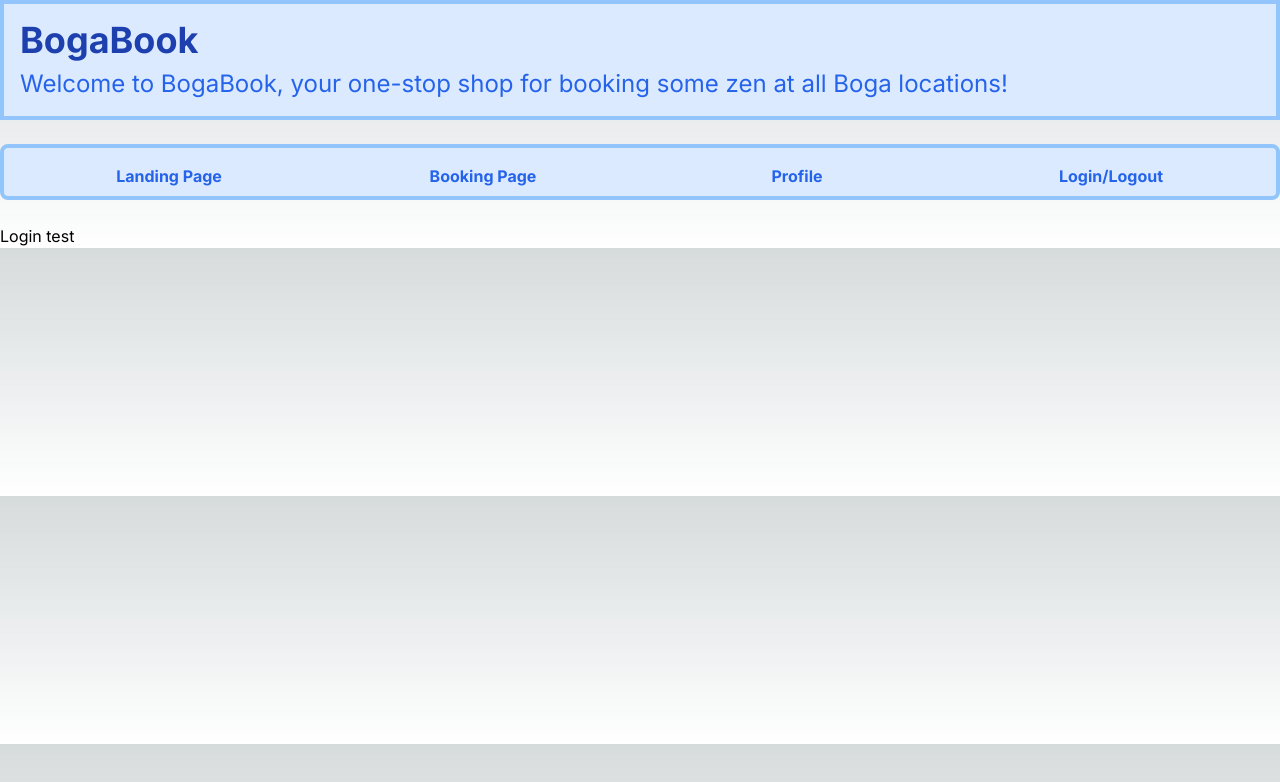
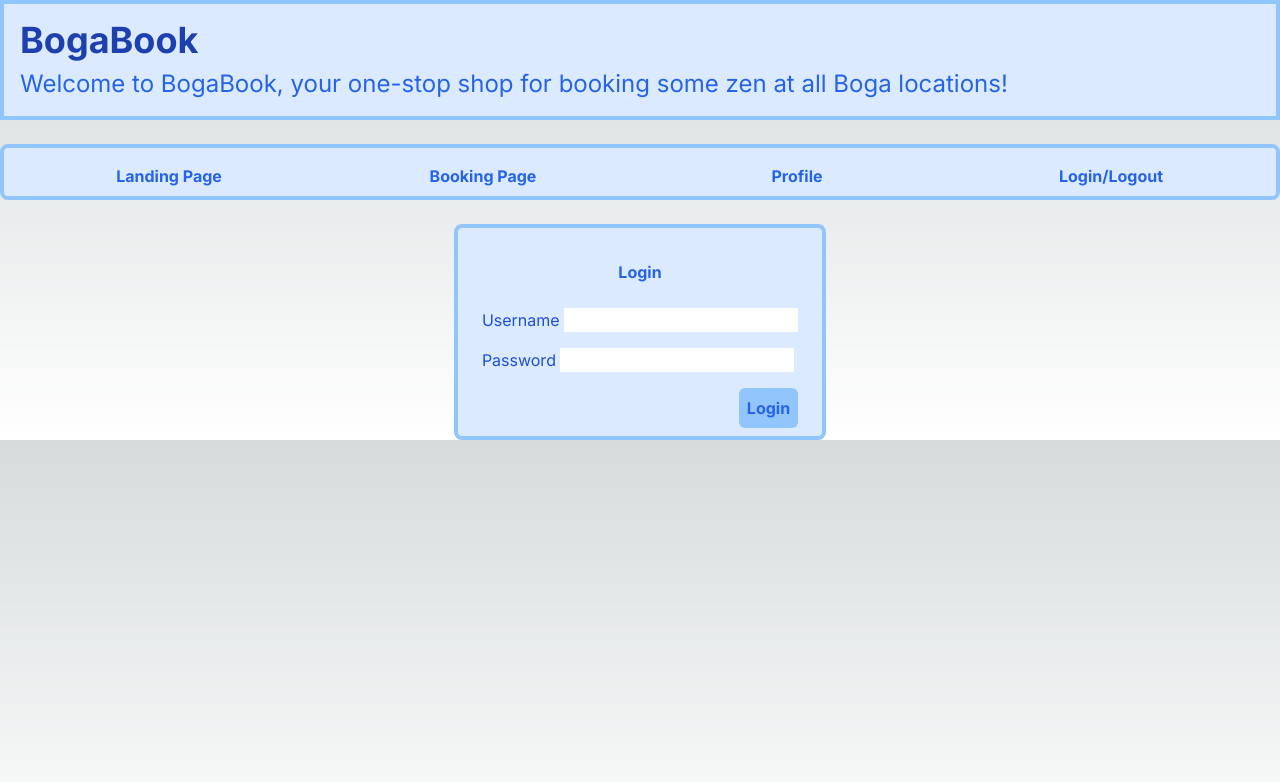
Before and after one commit to Robchike9290/YogaBookingPlatform, a Next.js app: page /login in a window 1280 px wide. Shown: the top 782 px of the page. Built offline with nearby package versions, Linux system fonts and the light colour scheme.

Commit message:
Create simple front-end for login form

```diff
--- a/src/app/_components/AboutStudio.tsx
+++ b/src/app/_components/AboutStudio.tsx
@@ -12,6 +12,7 @@ interface StudioNameProps {
     name: string
 }
 
+// TODO: Move to DB.
 const studioBios = [
     {
         name: "Crestview",
--- a/src/app/login/page.tsx
+++ b/src/app/login/page.tsx
@@ -1,5 +1,29 @@
 export default function Login() {
     return (
-        <h1>Login test</h1>
+        // TODO: Make styles be generic, this is insanely out of hand.
+        <div className="bg-blue-100 justify-self-center border-4 border-blue-300 rounded-lg p-6">
+            <LoginForm />
+        </div>
     )
 }
+
+function LoginForm() {
+    return (
+        <>
+            <h1 className="flex-1 text-blue-600 font-bold mt-2 hover:text-purple-700 text-center">Login</h1>
+            <form className="justify-self-center py-4 pb-8">
+                <div className="py-2">
+                    <label className="text-blue-700 text-center" htmlFor="Username">Username </label>
+                    <input type="text" />
+                </div>
+                <div className="py-2">
+                    <label className="text-blue-700 text-center" htmlFor="Username">Password </label>
+                    <input type="text" />
+                </div>
+                <div className="relative">
+                    <button className="absolute top-0 right-0 text-blue-600 font-bold hover:text-purple-700 rounded-md p-2 mt-2 bg-blue-300">Login</button>
+                </div>
+            </form>
+        </>
+    )
+}
```
